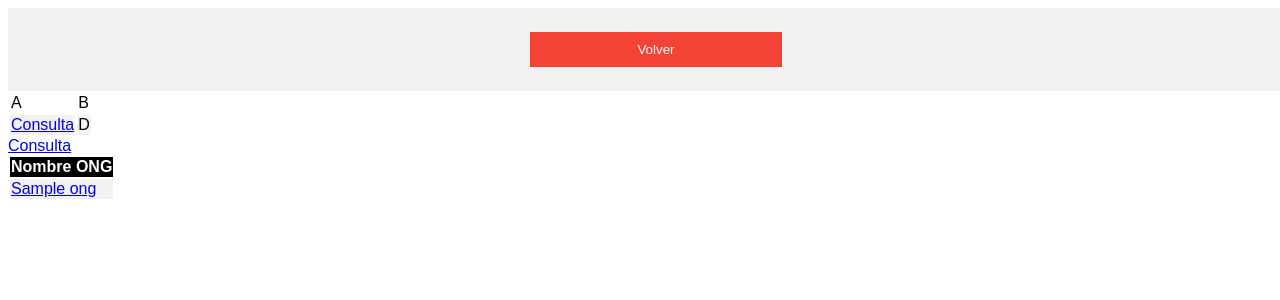
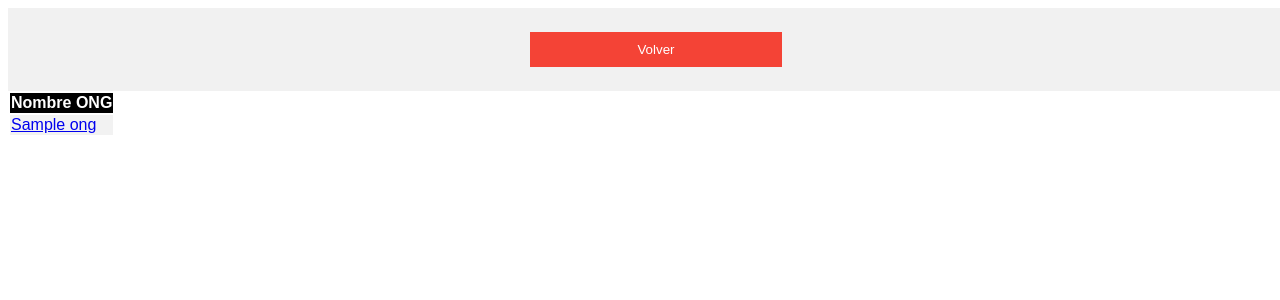
Before and after one commit to mnreyes1/basesdegatos, a PHP site: page /consultas/consulta_ongs.php in a window 1280 px wide. Shown: the top 300 px of the page. Run offline with PHP 8.4, Linux system fonts and the light colour scheme; tables that the repository leaves empty or names only in its code hold one stand-in row (values such as "Sample post"); some libraries are stand-ins or nearby versions.

Commit message:
detalles

```diff
--- a/Web/consultas/consulta_ongs.php
+++ b/Web/consultas/consulta_ongs.php
@@ -5,19 +5,6 @@
     <div class="container-home" style="background-color:#f1f1f1">
         <button onclick="history.go(-1);" class="cancelbtn">Volver</button>
     </div>
-
-    <table>
-        <tr>
-            <td>A</td>
-            <td>B</td>
-        </tr>
-        <tr>
-            <td><a href="detalle_ong.php?id=0">Consulta</a></td>
-            <td>D</td>
-        </tr>
-    </table>
-
-    <?php echo "<a href=\"detalle_ong.php?id=0\">Consulta</a>"; ?>
 
     <?php
   #Llama a conexión, crea el objeto PDO y obtiene la variable $db
```
